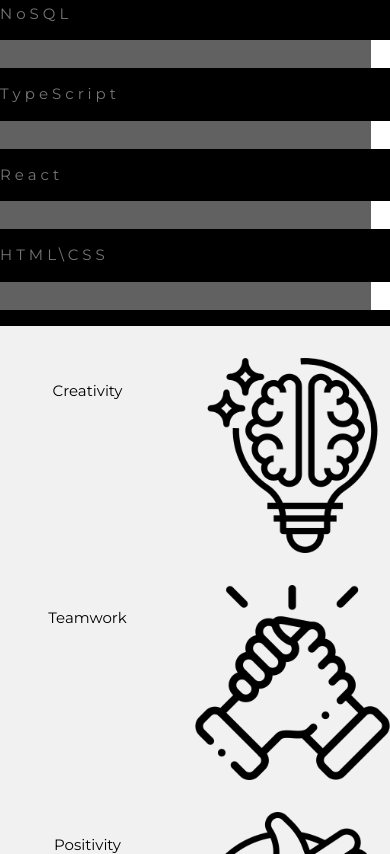
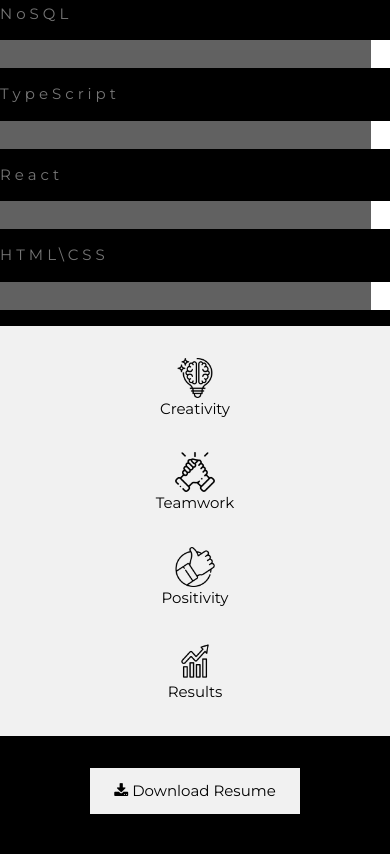
Before and after one commit to kristo-baricevic/kristo-baricevic.github.io, a website: page index.html in a window 390 px wide. Shown: the part 1146-2000 px from the top of the page. Drawn offline with Linux system fonts and the light colour scheme.

Commit message:
resized icons

```diff
--- a/index.html
+++ b/index.html
@@ -103,19 +103,19 @@
 
       <div class="w3-row w3-center w3-padding-16 w3-section w3-light-grey">
          <div class="w3-quarter w3-section">
-            <img src="/images/creativity.png" height="40px" /><br>
+            <img src="/images/creativity.png" class="fixed-height" /><br>
             Creativity
          </div>
          <div class="w3-quarter w3-section">
-            <img src="/images/support.png" height="40px" /><br>
+            <img src="/images/support.png" class="fixed-height" /><br>
             Teamwork
          </div>
          <div class="w3-quarter w3-section">
-            <img src="/images/positive-vote.png" height="40px" /><br>
+            <img src="/images/positive-vote.png" class="fixed-height" /><br>
             Positivity
          </div>
          <div class="w3-quarter w3-section">
-            <img src="/images/economy.png" height="40px" /><br>
+            <img src="/images/economy.png" class="fixed-height" /><br>
             Results
          </div>
       </div>
--- a/style.css
+++ b/style.css
@@ -533,12 +533,11 @@
    .project-grid {
      grid-template-columns: 1fr;
    }
-   img {
-     float: right;
-     margin-left: 20px;
-     max-width: 50%;
-     height: auto;
-   }
+    img:not(.fixed-height) {
+        margin-left: 20px;
+        max-width: 50%;
+        height: auto;
+    }
  }
  @media (min-width:993px){
     .w3-col.l1{
@@ -1398,3 +1397,6 @@
 .w3-border-pale-blue,.w3-hover-border-pale-blue:hover{
     border-color:#e7ffff!important
 }
+.fixed-height {
+  height: 40px;
+}
```
